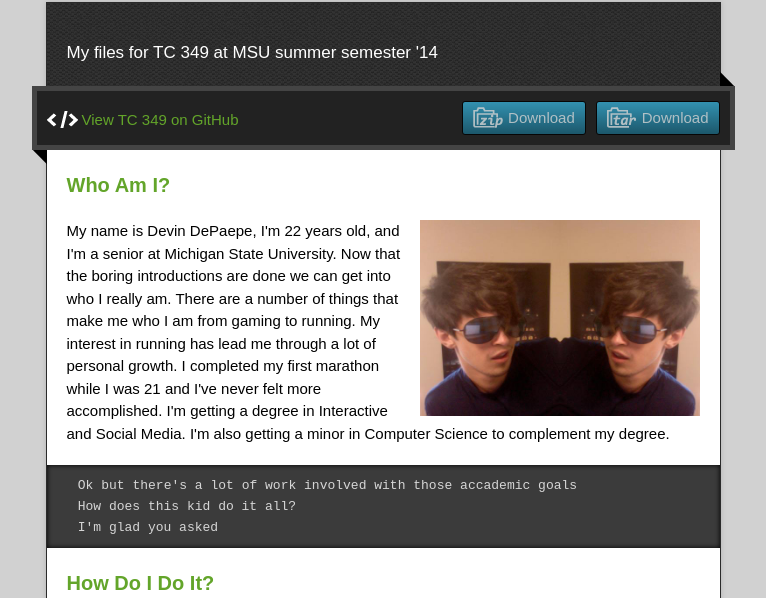
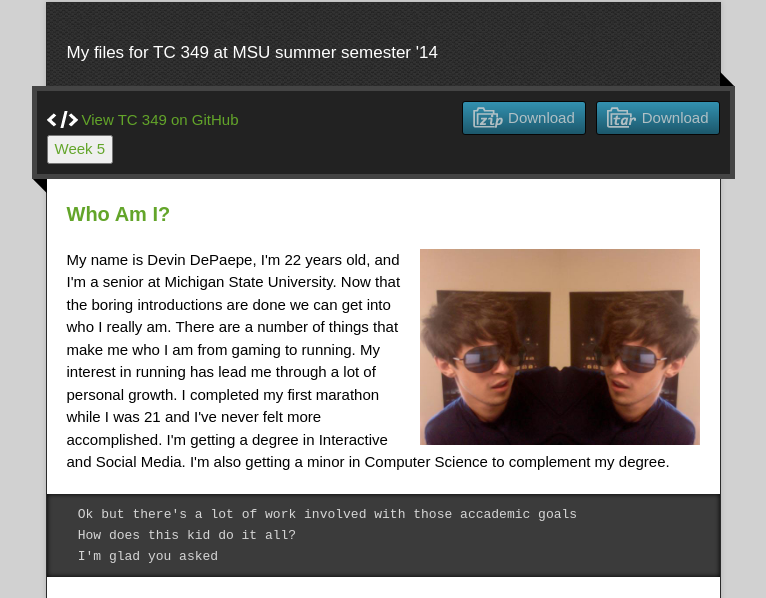
Before and after one commit to dcdepaepe/dcdepaepe.github.io, a plain HTML site: page index.html in a window 1280 px wide. Shown: the part 128-726 px from the top of the page, without its empty margins (257-1023 px from the left). Drawn offline with nearby package versions, Linux system fonts and the light colour scheme; a script that the page names is missing.

Commit message:
change to main index

```diff
--- a/index.html
+++ b/index.html
@@ -37,6 +37,8 @@
                     <a href="https://github.com/dcdepaepe/TC349/zipball/master" class="download-button zip"><span>Download</span></a>
                     <a href="https://github.com/dcdepaepe/TC349" class="code">View TC 349 on GitHub</a>
                 </div> <!-- **inner**-->
+
+                <button><a href="week5/index.html">Week 5</a></button>
 
                 <span class="blc"></span>
 
```
Also changed, not shown: 1 other file.
